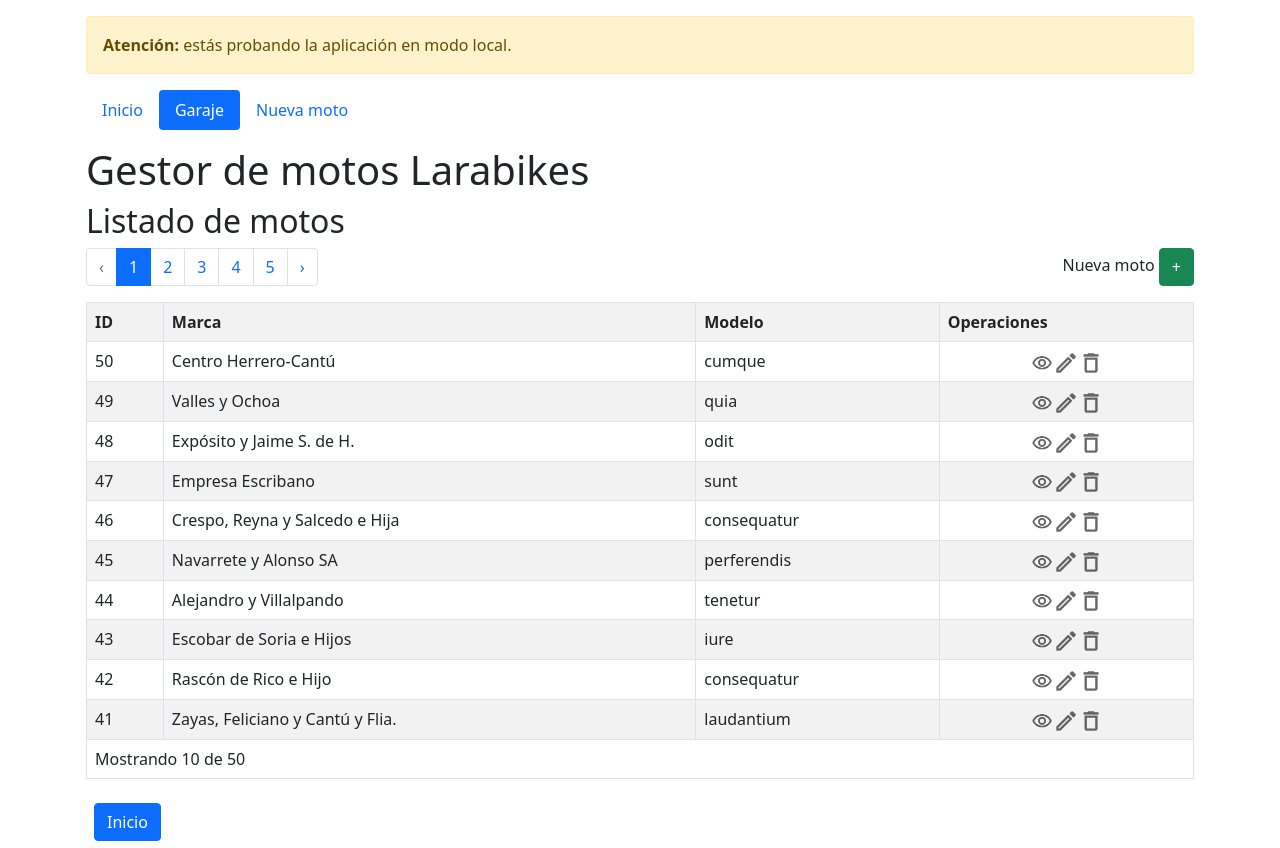
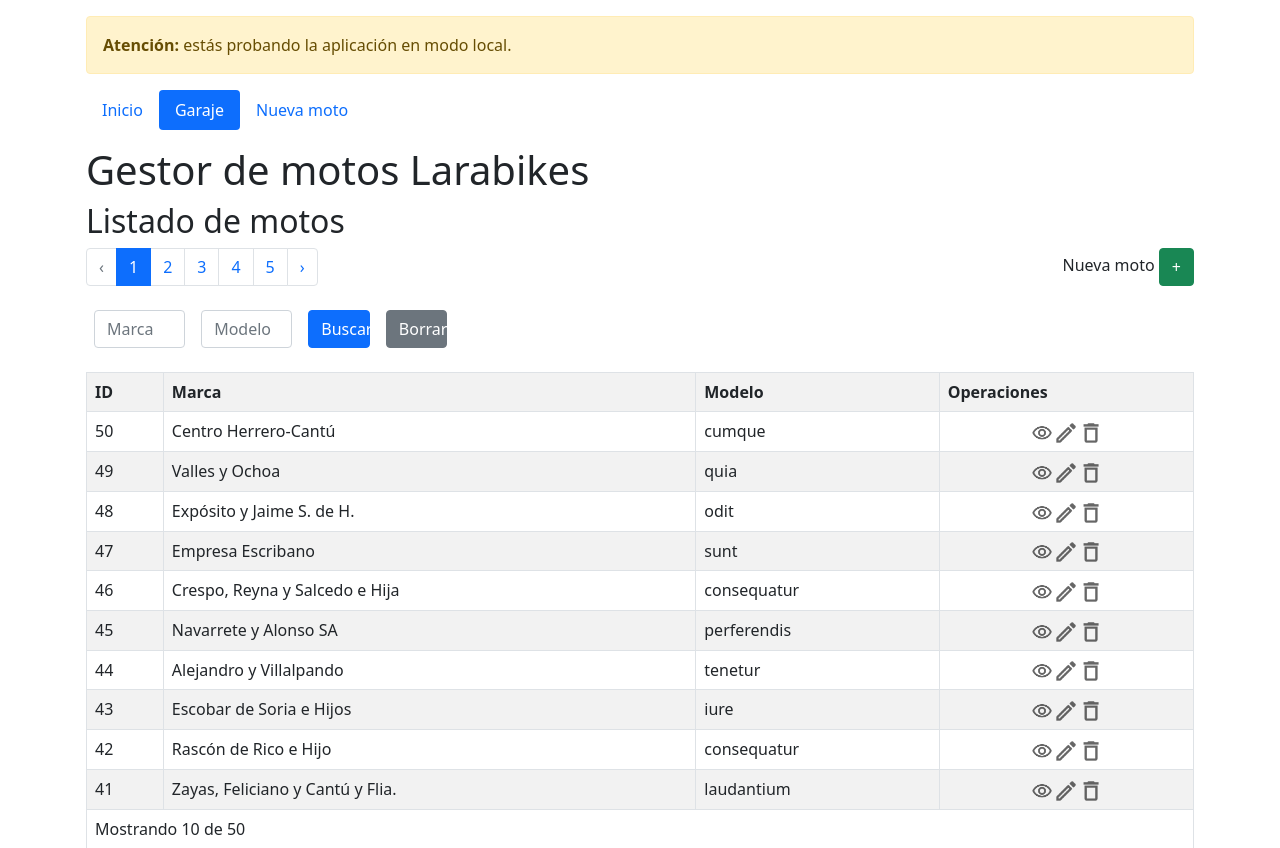
Before and after one commit to desplega/larabikes, a Laravel app: page /bikes in a window 1280 px wide. Shown: the top 848 px of the page. Run offline with Laravel 8, Linux system fonts and the light colour scheme; data comes from the database, SQL or seed files in the repository.

Commit message:
Add filter by marca/modelo

```diff
--- a/app/Http/Controllers/BikeController.php
+++ b/app/Http/Controllers/BikeController.php
@@ -122,12 +122,22 @@ class BikeController extends Controller
             ->with('success', "Moto $bike->marca $bike->modelo eliminada");
     }
 
-    public function search($marca, $modelo = '')
+    public function search(Request $request)
     {
+        $request->validate([
+            'marca' => 'required|max:16',
+            'modelo' => 'max:16'
+        ]);
+
+        $marca = $request->input('marca', '');
+        $modelo = $request->input('modelo', '');
+
         $bikes = Bike::where('marca', 'like', "%$marca%")
             ->where('modelo', 'like', "%$modelo%")
-            ->paginate(10);
+            ->paginate(10)
+            ->appends(['marca' => $marca, 'modelo' => $modelo]); // To be used when method is GET
 
-        return view('bikes.list', ['bikes' => $bikes]);
+        // Add marca and model for POST method
+        return view('bikes.list', ['bikes' => $bikes, 'marca' => $marca, 'modelo' => $modelo]);
     }
 }
--- a/resources/views/bikes/list.blade.php
+++ b/resources/views/bikes/list.blade.php
@@ -10,6 +10,18 @@
         </div>
     </div>
 
+    <form method="POST" action="{{ route('bikes.search') }}" class="col-4 d-flex flex-row">
+        @csrf
+        <input name="marca" type="text" class="col form-control m-2"
+            placeholder="Marca" maxlength="16" required
+            value="{{ empty($marca) ? '' : $marca }}">
+        <input name="modelo" type="text" class="col form-control m-2"
+            placeholder="Modelo" maxlength="16"
+            value="{{ empty($modelo) ? '' : $modelo }}">
+        <button type="submit" class="col-2 btn btn-primary m-2">Buscar</button>
+        <button type="reset" class="col-2 btn btn-secondary m-2">Borrar</button>
+    </form>
+
     <table class="table table-striped table-bordered">
         <tr>
             <th>ID</th>
@@ -17,7 +29,7 @@
             <th>Modelo</th>
             <th>Operaciones</th>
         </tr>
-        @foreach ($bikes as $bike)
+        @forelse ($bikes as $bike)
             <tr>
                 <td>{{ $bike->id }}</td>
                 <td>{{ $bike->marca }}</td>
@@ -39,9 +51,15 @@
                     </a>
                 </td>
             </tr>
-        @endforeach
-        <tr>
-            <td colspan="4">Mostrando {{ sizeof($bikes) }} de {{ $total }}</td>
-        </tr>
+            @if ($loop->last)
+                <tr>
+                    <td colspan="4">Mostrando {{ sizeof($bikes) }} de {{ $bikes->total() }}</td>
+                </tr>
+            @endif
+        @empty
+            <tr>
+                <td colspan="4">No hay resultados que mostrar.</td>
+            </tr>
+        @endforelse
     </table>
 @endsection
--- a/resources/views/layouts/master.blade.php
+++ b/resources/views/layouts/master.blade.php
@@ -25,7 +25,8 @@
                     <a class="nav-link {{ $page == 'portada' ? 'active' : '' }}" href="{{ route('portada') }}">Inicio</a>
                 </li>
                 <li class="nav-item mr-2">
-                    <a class="nav-link {{ in_array($page, ['bikes.index', 'bikes.show', 'bikes.edit', 'bikes.delete']) ? 'active' : '' }}" href="{{ route('bikes.index') }}">Garaje</a>
+                    <a class="nav-link {{ in_array($page, ['bikes.index', 'bikes.show', 'bikes.edit', 'bikes.delete', 'bikes.search']) ? 'active' : '' }}"
+                        href="{{ route('bikes.index') }}">Garaje</a>
                 </li>
                 <li class="nav-item">
                     <a class="nav-link {{ $page == 'bikes.create' ? 'active' : '' }}" href="{{ route('bikes.create') }}">
@@ -49,7 +50,7 @@
         @if ($errors->any())
             <x-alert type="danger" message="Se ha producido un error">
                 <ul>
-                    @foreach (errors->all() as $error)
+                    @foreach ($errors->all() as $error)
                         <li>{{ $error }}</li>
                     @endforeach
                 </ul>
--- a/routes/web.php
+++ b/routes/web.php
@@ -18,6 +18,9 @@ use App\Http\Controllers\WelcomeController;
 // PORTADA
 Route::get('/', [WelcomeController::class, 'index'])->name('portada');
 
+// SEARCH
+Route::match(['GET', 'POST'], 'bikes/search', [BikeController::class, 'search'])->name('bikes.search');
+
 // CRUD DE MOTOS
 Route::resource('bikes', BikeController::class);
 
```
